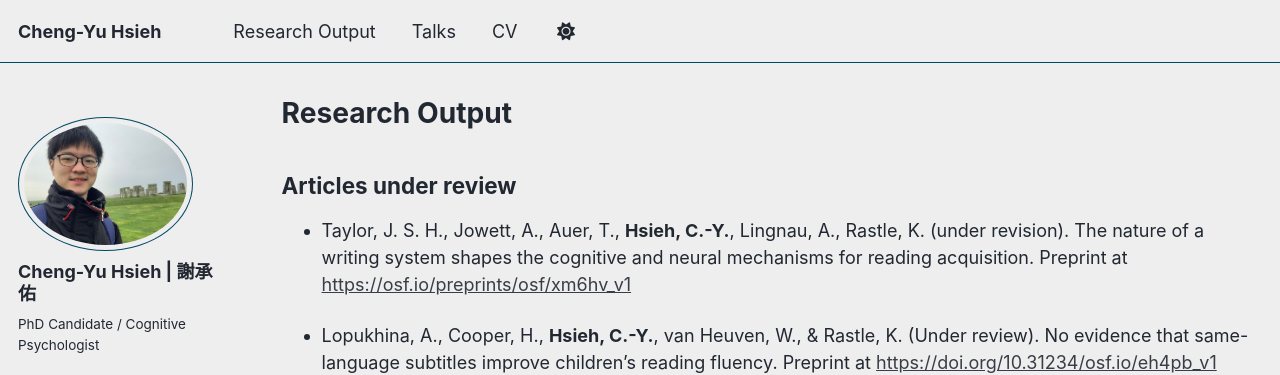
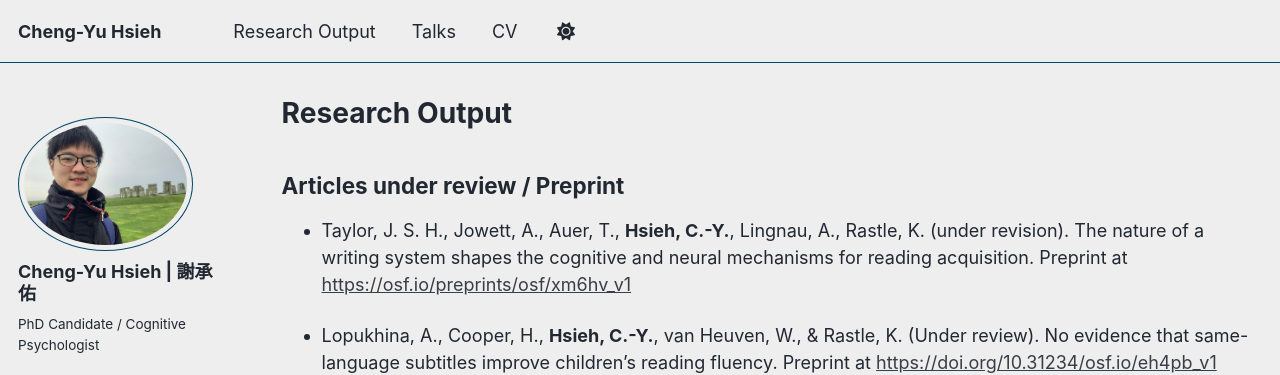
Before and after one commit to cyhsieh-psy/cyhsieh-psy.github.io, a Jekyll site: the page built from _pages/publications.md, in a window 1280 px wide and 1400 px high. Shown: the top 375 px of the window. Built offline with Jekyll 4.4.1, drawn with Linux system fonts in a browser that asks for light colours; some web fonts are replaced; a script that is not in the unit is left out; some of the changed text lies outside the part shown.

Commit message:
Update publications.md

```diff
--- a/_pages/publications.md
+++ b/_pages/publications.md
@@ -5,7 +5,7 @@ permalink: /publications/
 author_profile: true
 ---
 
-## Articles under review
+## Articles under review / Preprint
 
 - Taylor, J. S. H., Jowett, A., Auer, T., **Hsieh, C.-Y.**, Lingnau, A., Rastle, K. (under revision). The nature of a writing system shapes the cognitive and neural mechanisms for reading acquisition.
 Preprint at [https://osf.io/preprints/osf/xm6hv_v1](https://osf.io/preprints/osf/xm6hv_v1)
```
Also changed, not shown: other parts of _pages/publications.md (+1 -1 lines).
